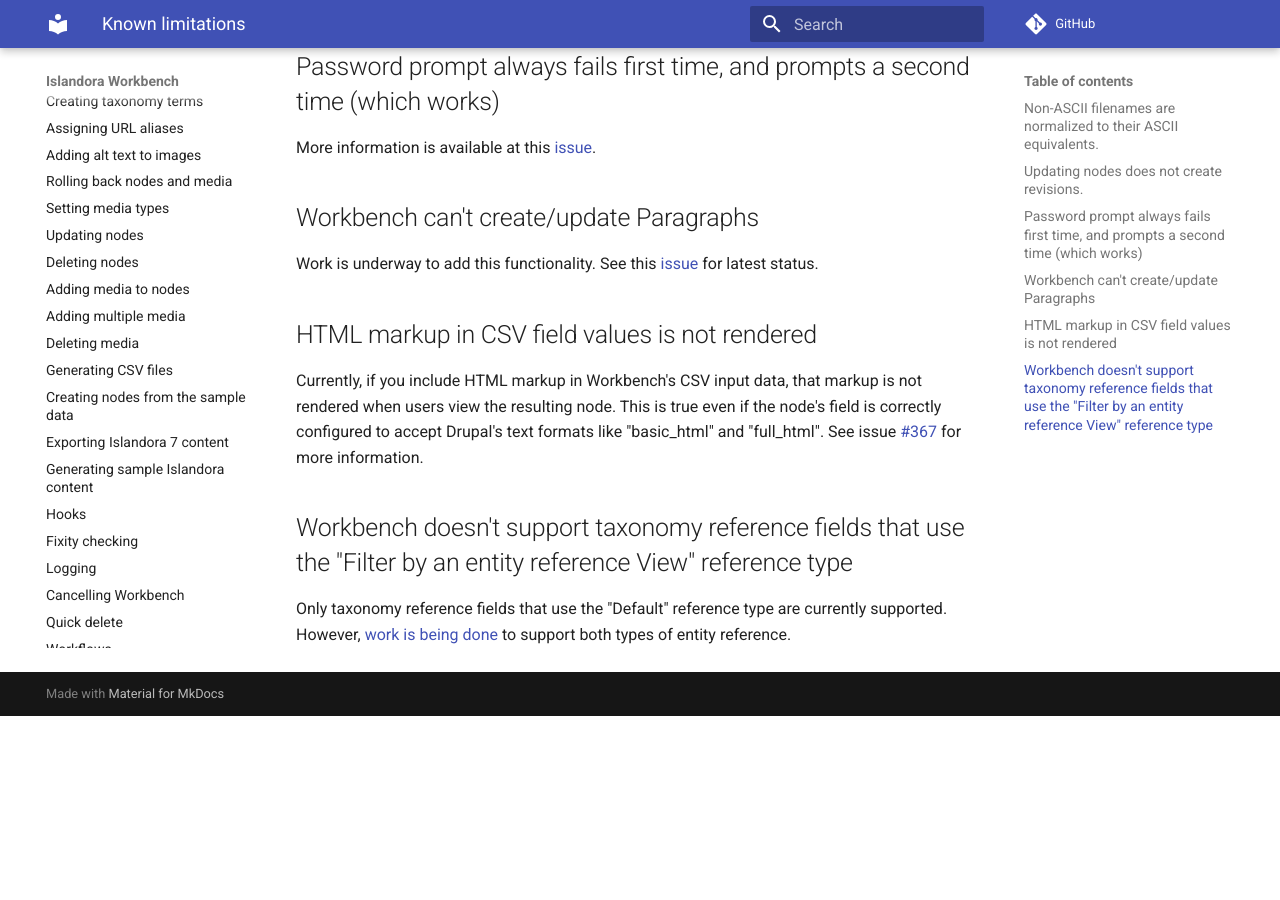
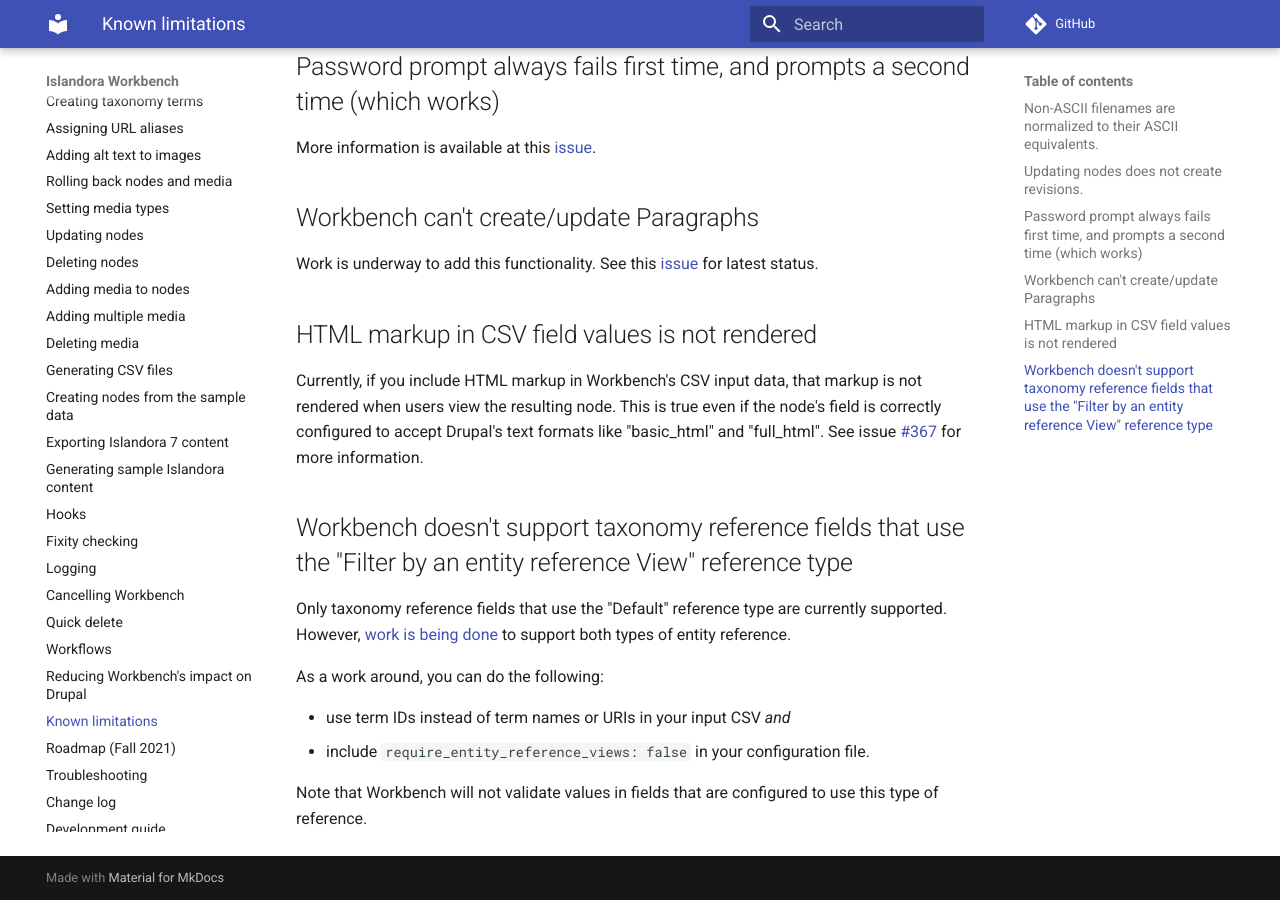
Before and after one commit to mjordan/islandora_workbench_docs, an MkDocs documentation site: the page built from docs/limitations.md, in a window 1280 px wide and 900 px high, scrolled down 606 px. Built offline with MkDocs 1.6.1 and Material for MkDocs 9.7.7, drawn with Linux system fonts in a browser that asks for light colours; comment, search, counter and statistics services are not loaded; before the commit the page ends 1322 px from its top, so only the background shows below that.

Commit message:
Couple updates.

```diff
--- a/docs/limitations.md
+++ b/docs/limitations.md
@@ -28,3 +28,10 @@
 ## Workbench doesn't support taxonomy reference fields that use the "Filter by an entity reference View" reference type
 
 Only taxonomy reference fields that use the "Default" reference type are currently supported. However, [work is being done](https://github.com/mjordan/islandora_workbench/issues/452) to support both types of entity reference.
+
+As a work around, you can do the following:
+
+* use term IDs instead of term names or URIs in your input CSV *and*
+* include `require_entity_reference_views: false` in your configuration file.
+
+Note that Workbench will not validate values in fields that are configured to use this type of reference.
```
Also changed, not shown: docs/changelog.md (+2 -0 lines), docs/fields.md (+1 -1 lines).
